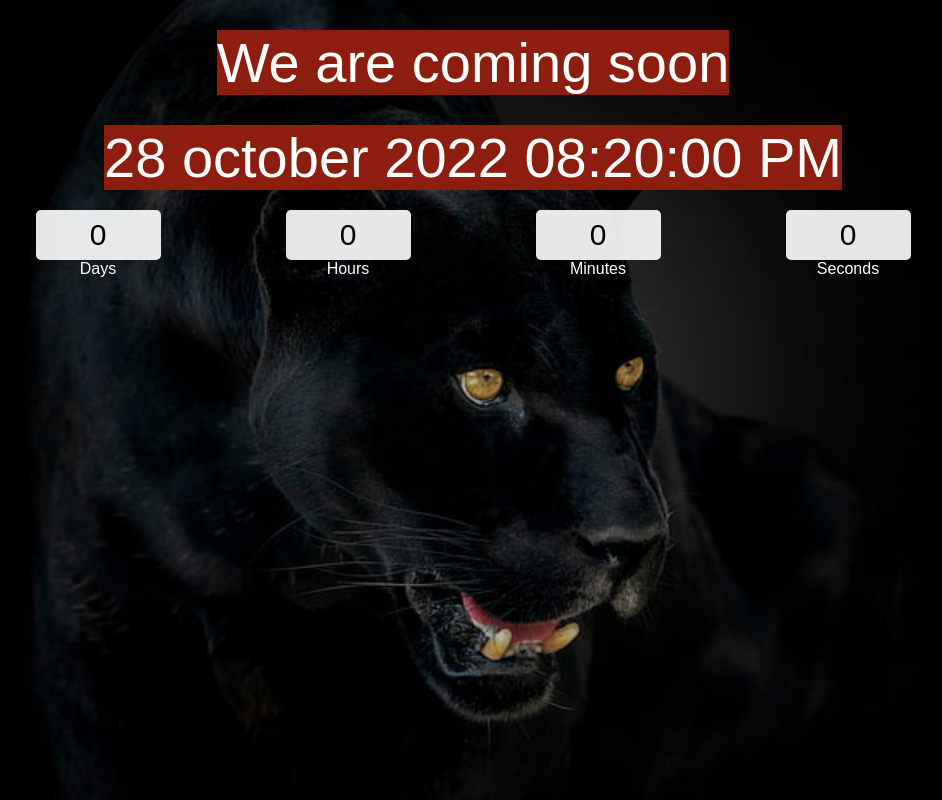
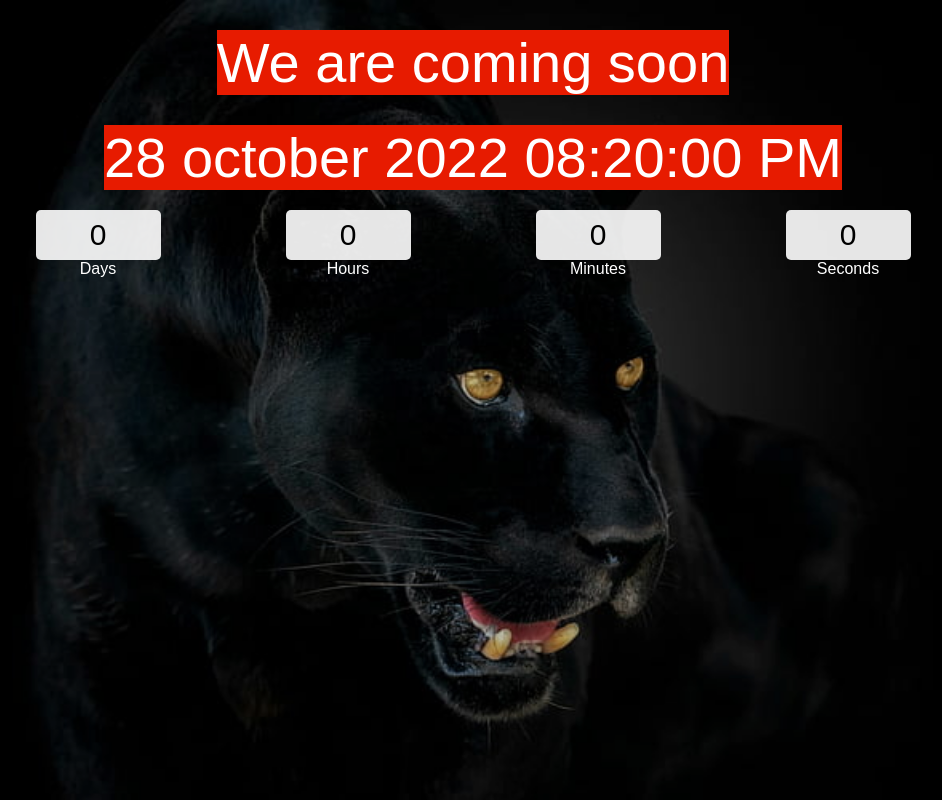
Before and after one commit to Verma8840/PROJECT_JAVASCRIPT, a plain HTML site: page Countdown/index.html in a window 1280 px wide. Shown: the whole page, without its empty margins (167-1109 px from the left). Drawn offline with Linux system fonts and the light colour scheme; files whose address does not match are found by name.

Commit message:
HTML,CSS and javascript

```diff
--- a/Countdown/custom.css
+++ b/Countdown/custom.css
@@ -27,7 +27,7 @@
     color: white;
     text-align: center;
     font-size: 3.5rem;
-    background-color: rgb(141, 30, 15);
+    background-color: rgb(231, 27, 0);
 }
 
 .col {
```
